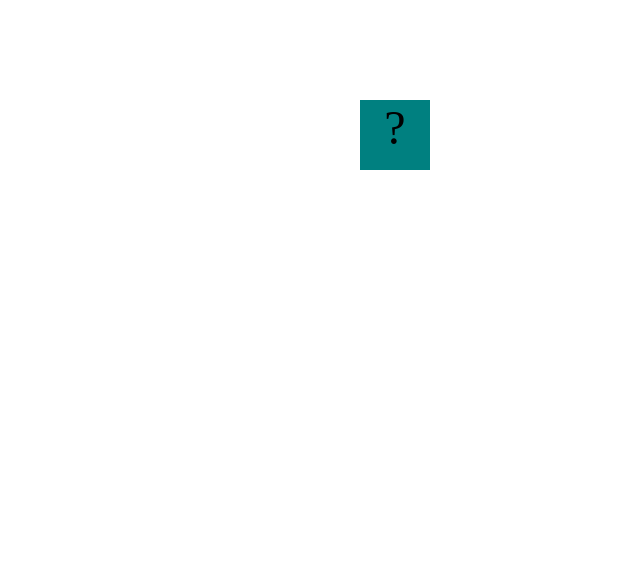
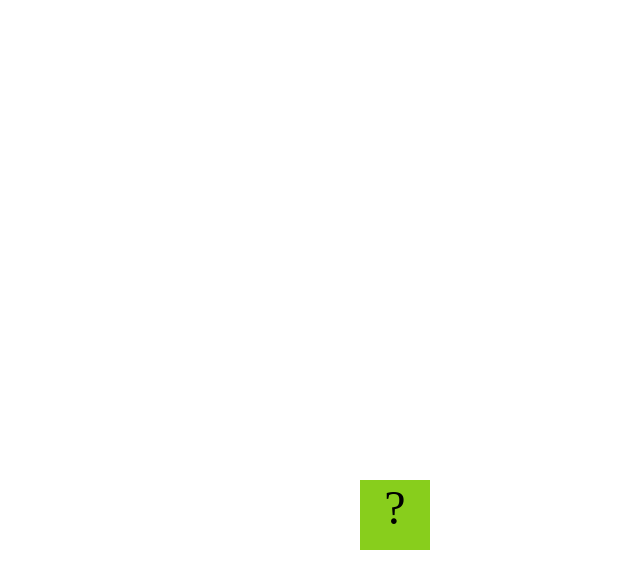
Before and after one commit to AndrewO1234/AndrewO1234.github.io, a plain HTML site: page fsd-projects/bouncing-box/index.html in a window 1280 px wide. Shown: the whole page, without its empty margins (640-1280 px from the left). Drawn offline with Linux system fonts and the light colour scheme.

Commit message:
completed some extra challenges for bouncing box

```diff
--- a/fsd-projects/bouncing-box/index.html
+++ b/fsd-projects/bouncing-box/index.html
@@ -44,6 +44,7 @@
 			var box = jQuery('.box');	// reference to the HTML .box element
 			var board = jQuery('.board');	// reference to the HTML .board element
 			var boardWidth = board.width();	// the maximum X-Coordinate of the screen
+			var boardHeight = board.height();
 
 			// Every 50 milliseconds, call the update Function (see below)
 			setInterval(update, 50);
@@ -56,6 +57,11 @@
 				box.css("left", newPositionX);
 			}
 
+			// moves the Box to a new position on the screen along the Y-Axis
+			function moveBoxToY(newPosY) {
+				box.css("top", newPosY);
+			}
+
 			// changes the text displayed on the Box
 			function changeBoxText(newText) {
 				box.text(newText);
@@ -66,10 +72,15 @@
 			//////////////////////////////////////////////////////////////////
 
 			// TODO 2 - Variable declarations
+			var randNum = parseInt(Math.random() * boardWidth) - 70;
+			var randNumY = parseInt(Math.random() * boardHeight) - 70;
+			var points = 0;
 			var positionX = 0;
-			var points = 0;
 			var speed = 10;
-
+			var positionY = 0;
+			var speedY = 10;
+			var colorStr = "rgb(" + parseInt(Math.random() * 256) + ", " + parseInt(Math.random() * 256) + ", " + parseInt(Math.random() * 256) + ")";
+			box.css("background-color", colorStr);
 
 			/*
 			This Function will be called 20 times/second. Each time it is called,
@@ -78,13 +89,22 @@
 			*/
 			function update() {
 				positionX += speed;
+				positionY += speedY;
 				moveBoxTo(positionX);
-				if (positionX > boardWidth) {
+				if (positionX > boardWidth - 70) {
 					speed *= -1;
 				}
 				else if (positionX < 0) {
 					speed *= -1;
 				}
+				moveBoxToY(positionY);
+				if (positionY > boardHeight - 70) {
+					speedY *= -1;
+				}
+				else if (positionY < 0) {
+					speedY *= -1;
+				}
+
 			};
 
 			/*
@@ -93,16 +113,17 @@
 			the left side of the screen.
 			*/
 			function handleBoxClick() {
-				positionX = 0;
+				randNum = parseInt(Math.random() * boardWidth) - 70;
+				randNumY = parseInt(Math.random() * boardHeight) - 70;
+				positionX = randNum;
+				positionY = randNumY;
 				points += 1;
 				speed = 3 * points + 10;
+				speedY = 3 * points + 10;
 				changeBoxText(points);
+				colorStr = "rgb(" + parseInt(Math.random() * 256) + ", " + parseInt(Math.random() * 256) + ", " + parseInt(Math.random() * 256) + ")";
+				box.css("background-color", colorStr);
 			};
-
-
-
-
-
 		})();
 	</script>
 </body>
```
